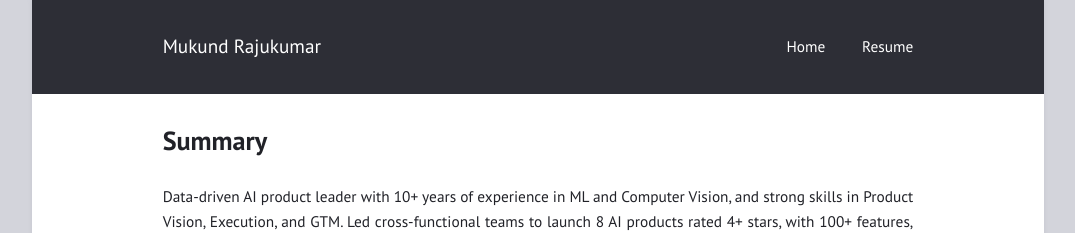
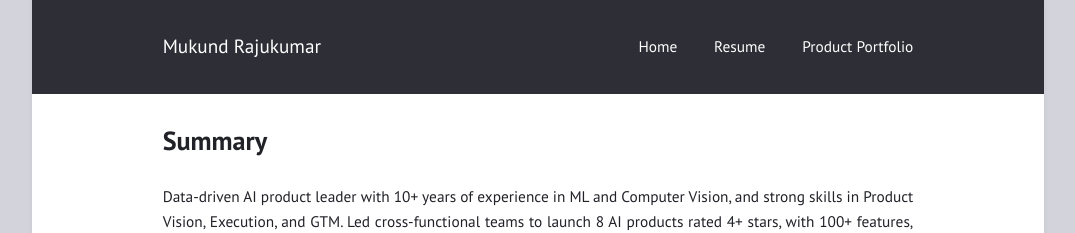
Before and after one commit to mukund-rajukumar/mukund-rajukumar.github.io, a Jekyll site: the page built from index.md, in a window 1280 px wide. Shown: the top 233 px of the page, without its empty margins (102-1177 px from the left). Built offline with Jekyll 4.4.1, drawn with Linux system fonts in a browser that asks for light colours.

Commit message:
Update _config.yml

```diff
--- a/_config.yml
+++ b/_config.yml
@@ -17,7 +17,8 @@ minimal: false             # use a dark header
 
 navigation:                # accepts {file, title, url, icon, sidebaricon}
   - {file: "index.md", title: "Home"}
-  - {file: "README.md", title: "Resume"}
+  - {file: "resume.md", title: "Resume"}
+  - {file: "portfolio.md", title: "Product Portfolio"}
 
 external:                  # shows a footer with social links - for available icons see fontawesome.com/icons
   - {title: Mail, icon: envelope, url: "mailto:mukund.rajukumar@gmail.com"}
```
